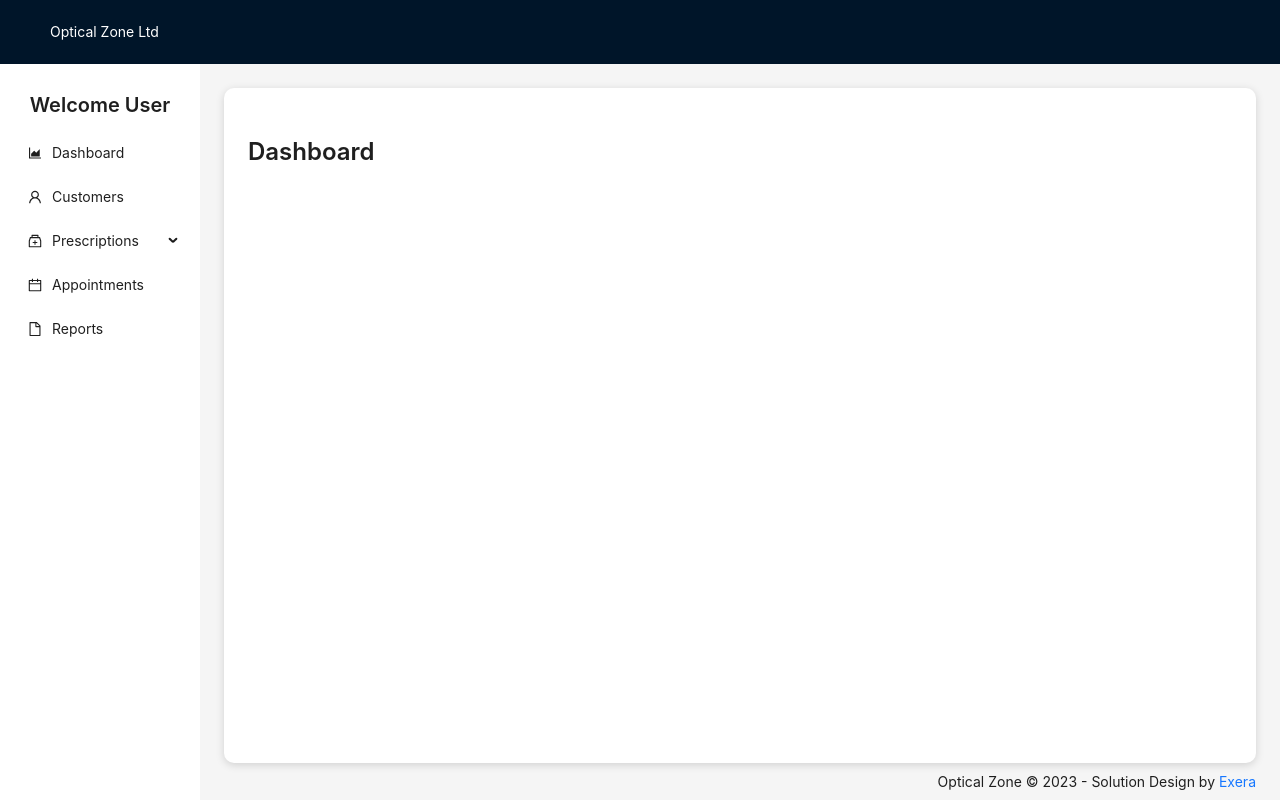
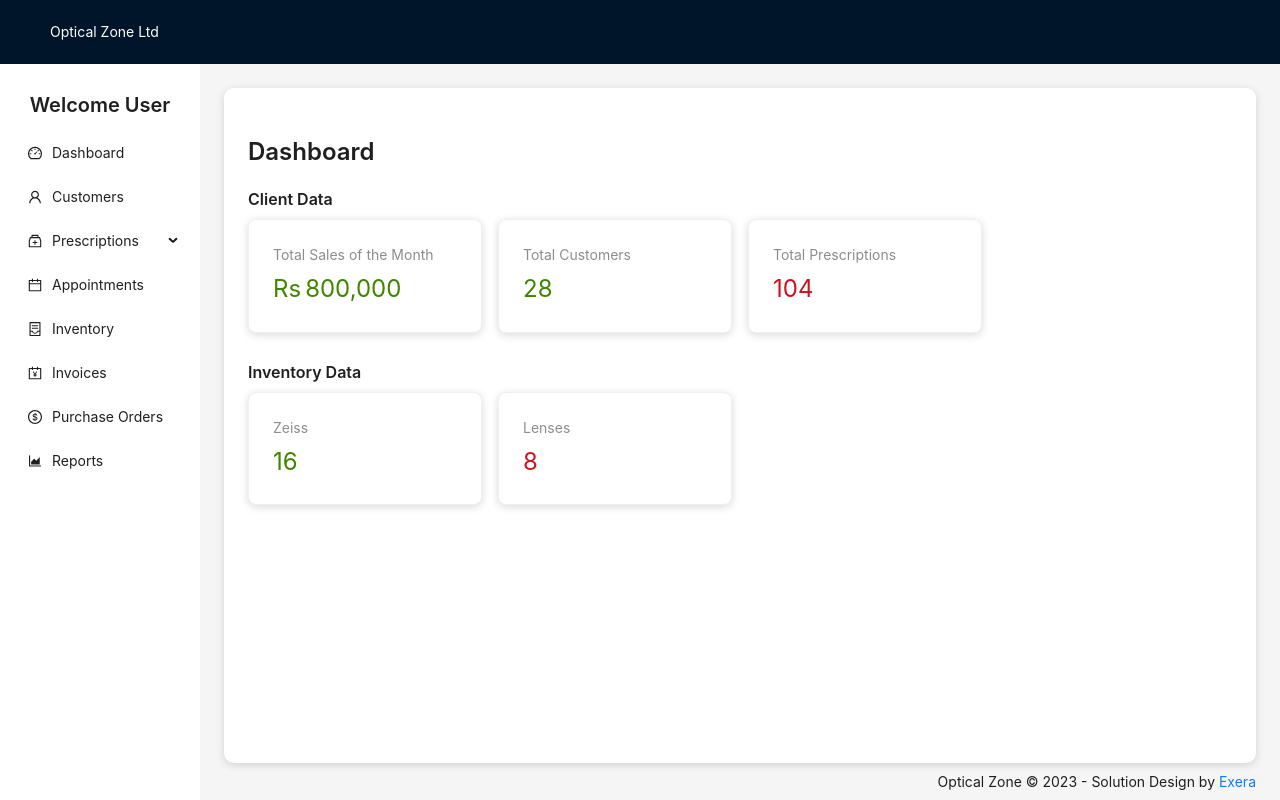
Before and after one commit to Exera-Ltd/eXRP-DegDor, a React (Create React App) app in the folder frontend/: page /dashboard in a window 1280 px wide. Built offline with nearby package versions, Linux system fonts and the light colour scheme.

Commit message:
Dashboard/ New Menus & Minor UI Fixes

```diff
--- a/frontend/src/App.js
+++ b/frontend/src/App.js
@@ -1,6 +1,6 @@
 import React from 'react';
 import { Route, Link, Routes } from 'react-router-dom';
-import { UserOutlined, MedicineBoxOutlined, CalendarOutlined, FileOutlined, AreaChartOutlined } from '@ant-design/icons';
+import { UserOutlined, MedicineBoxOutlined, CalendarOutlined, AccountBookOutlined, PlusOutlined, AreaChartOutlined, ContainerOutlined, DollarCircleOutlined, DashboardOutlined } from '@ant-design/icons';
 import { Layout, Menu, Typography, theme } from 'antd';
 import NewCustomer from './pages/Customers/NewCustomer';
 import './App.css';
@@ -21,16 +21,19 @@ const menu = [
       { key: 'customer-listing', label: 'Customer Listing', icon: React.createElement(UserOutlined), path: '/customer-listing' }
     ]
   }, */
-  { key: 'dashboard', label: 'Dashboard', icon: React.createElement(AreaChartOutlined), path: '/dashboard' },
+  { key: 'dashboard', label: 'Dashboard', icon: React.createElement(DashboardOutlined), path: '/dashboard' },
   { key: 'customers', label: 'Customers', icon: React.createElement(UserOutlined), path: '/customers' },
   {
     key: 'prescription', label: 'Prescriptions', icon: React.createElement(MedicineBoxOutlined), path: '', items: [
-      { key: 'new-prescription', label: 'New', icon: React.createElement(MedicineBoxOutlined), path: '/new-prescription' },
-      { key: 'prescription-listing', label: 'Listing', icon: React.createElement(MedicineBoxOutlined), path: '/prescription-listing' }
+      { key: 'new-prescription', label: 'New', icon: React.createElement(PlusOutlined), path: '/new-prescription' },
+      { key: 'prescriptions', label: 'Prescriptions', icon: React.createElement(MedicineBoxOutlined), path: '/prescriptions' }
     ]
   },
-  { key: 'appointment', label: 'Appointments', icon: React.createElement(CalendarOutlined), path: '/appointment', items: [] },
-  { key: 'report', label: 'Reports', icon: React.createElement(FileOutlined), path: '/reports', items: [] }
+  { key: 'appointments', label: 'Appointments', icon: React.createElement(CalendarOutlined), path: '/appointment', items: [] },
+  { key: 'inventory', label: 'Inventory', icon: React.createElement(ContainerOutlined), path: '/inventory', items: [] },
+  { key: 'invoices', label: 'Invoices', icon: React.createElement(AccountBookOutlined), path: '/invoices', items: [] },
+  { key: 'purchase-orders', label: 'Purchase Orders', icon: React.createElement(DollarCircleOutlined), path: '/purchase-orders', items: [] },
+  { key: 'reports', label: 'Reports', icon: React.createElement(AreaChartOutlined), path: '/reports', items: [] }
 ]
 
 const App = () => {
@@ -104,7 +107,7 @@ const App = () => {
               <Route path="/new-customer" element={<NewCustomer />} />
               <Route path="/customers" element={<CustomerListing />} />
               <Route path="/new-prescription" element={<NewPrescription />} />
-              <Route path="/prescription-listing" element={<PrescriptionListing />} />
+              <Route path="/prescriptions" element={<PrescriptionListing />} />
             </Routes>
           </Content>
           <Footer
--- a/frontend/src/pages/Customers/CustomerListing.jsx
+++ b/frontend/src/pages/Customers/CustomerListing.jsx
@@ -152,10 +152,10 @@ function CustomerListing() {
             />
             <Row gutter={[16, 16]}> {/* This provides a gap between the cards */}
                 {paginatedData.map((item, index) => (
-                    <Col key={index} span={4}>
+                    <Col key={index} span={6}>
                         <Card
                             key={index}
-                            style={{ width: 200, boxShadow: 'rgba(0, 0, 0, 0.15) 0px 2px 8px' }}
+                            style={{ boxShadow: 'rgba(0, 0, 0, 0.15) 0px 2px 8px' }}
                             actions={[
                                 <EditOutlined key="edit" onClick={() => showModal(item.id)} />,
                                 <MedicineBoxOutlined key="ellipsis" />,
@@ -163,8 +163,12 @@ function CustomerListing() {
                         >
                             <Meta
                                 title={item.first_name + ' ' + item.last_name}
-                                description="This is the description"
+                                description={item.nic}
                             />
+                            <div>
+                                <p>Address: {item.city}</p>
+                                <span>Phone: {item.mobile_1}</span>
+                            </div>
                         </Card>
                     </Col>
                 ))}
@@ -177,7 +181,7 @@ function CustomerListing() {
                 width={1000}
                 footer={null}
             >
-                <NewCustomerForm customerData={selectedCustomerData}/>
+                <NewCustomerForm customerData={selectedCustomerData} />
             </Modal>
             <Pagination
                 current={currentPage}
--- a/frontend/src/pages/Dashboard/Dashboard.jsx
+++ b/frontend/src/pages/Dashboard/Dashboard.jsx
@@ -1,5 +1,5 @@
 import React, { useState } from 'react';
-import { Typography } from 'antd';
+import { Typography, Statistic, Row, Col, Card, Divider } from 'antd';
 
 const { Title } = Typography;
 
@@ -9,7 +9,58 @@ function Dashboard() {
         <div>
 
             <Title level={3}>Dashboard</Title>
-
+            <Title level={5}>Client Data</Title>
+            <Row gutter={16}>
+            <Col span={6}>
+                    <Card style={{ boxShadow: 'rgba(0, 0, 0, 0.15) 0px 2px 8px' }}>
+                        <Statistic
+                            title="Total Sales of the Month"
+                            value={800000}
+                            prefix="Rs"
+                            valueStyle={{ color: '#3f8600' }}
+                        />
+                    </Card>
+                </Col>
+                <Col span={6}>
+                    <Card style={{ boxShadow: 'rgba(0, 0, 0, 0.15) 0px 2px 8px' }}>
+                        <Statistic
+                            title="Total Customers"
+                            value={28}
+                            valueStyle={{ color: '#3f8600' }}
+                        />
+                    </Card>
+                </Col>
+                <Col span={6}>
+                    <Card style={{ boxShadow: 'rgba(0, 0, 0, 0.15) 0px 2px 8px' }}>
+                        <Statistic
+                            title="Total Prescriptions"
+                            value={104}
+                            valueStyle={{ color: '#cf1322' }}
+                        />
+                    </Card>
+                </Col>
+            </Row>
+            <Title level={5}>Inventory Data</Title>
+            <Row gutter={16}>
+                <Col span={6}>
+                    <Card style={{ boxShadow: 'rgba(0, 0, 0, 0.15) 0px 2px 8px' }}>
+                        <Statistic
+                            title="Zeiss"
+                            value={16}
+                            valueStyle={{ color: '#3f8600' }}
+                        />
+                    </Card>
+                </Col>
+                <Col span={6}>
+                    <Card style={{ boxShadow: 'rgba(0, 0, 0, 0.15) 0px 2px 8px' }}>
+                        <Statistic
+                            title="Lenses"
+                            value={8}
+                            valueStyle={{ color: '#cf1322' }}
+                        />
+                    </Card>
+                </Col>
+            </Row>
         </div>
     );
 }
--- a/frontend/src/pages/Prescriptions/NewPrescriptionForm.jsx
+++ b/frontend/src/pages/Prescriptions/NewPrescriptionForm.jsx
@@ -241,7 +241,7 @@ const NewPrescriptionForm = ({ prescriptionData }) => {
                     name="care-system"
                     hasFeedback
                 >
-                    <Select placeholder="care">
+                    <Select placeholder="Care">
                         <Option value="permanent">Permanent</Option>
                         <Option value="one-off">One Off</Option>
                     </Select>
@@ -253,7 +253,7 @@ const NewPrescriptionForm = ({ prescriptionData }) => {
                     name="next-checkup"
                     hasFeedback
                 >
-                    <Select placeholder="next-checkup">
+                    <Select placeholder="Next Checkup">
                         <Option value="6">6 Months</Option>
                         <Option value="12">1 Year</Option>
                         <Option value="24">2 Years</Option>
@@ -282,6 +282,12 @@ const NewPrescriptionForm = ({ prescriptionData }) => {
         </Row>
 
         <Row style={{ justifyContent: 'center' }}>
+            <Button type="primary" htmlType="submit" style={{ width: 200, height: 40, marginRight: 10 }} onClick={() => handleSave(prescriptionData.id)}>
+                Add Job Card
+            </Button>
+            <Button type="primary" htmlType="submit" style={{ width: 200, height: 40, marginRight: 10 }} onClick={() => handleSave(prescriptionData.id)}>
+                Print
+            </Button>
             <Button type="primary" htmlType="submit" style={{ width: 200, height: 40 }} onClick={() => handleSave(prescriptionData.id)}>
                 Save
             </Button>
--- a/frontend/src/pages/Prescriptions/PrescriptionListing.jsx
+++ b/frontend/src/pages/Prescriptions/PrescriptionListing.jsx
@@ -152,10 +152,10 @@ function PrescriptionListing() {
             />
             <Row gutter={[16, 16]}> {/* This provides a gap between the cards */}
                 {paginatedData.map((item, index) => (
-                    <Col key={index} span={4}>
+                    <Col key={index} span={6}>
                         <Card
                             key={index}
-                            style={{ width: 200, boxShadow: 'rgba(0, 0, 0, 0.15) 0px 2px 8px' }}
+                            style={{ boxShadow: 'rgba(0, 0, 0, 0.15) 0px 2px 8px' }}
                             actions={[
                                 <EditOutlined key="edit" onClick={() => showModal(item.id)} />,
                                 <MedicineBoxOutlined key="ellipsis" />,
```
